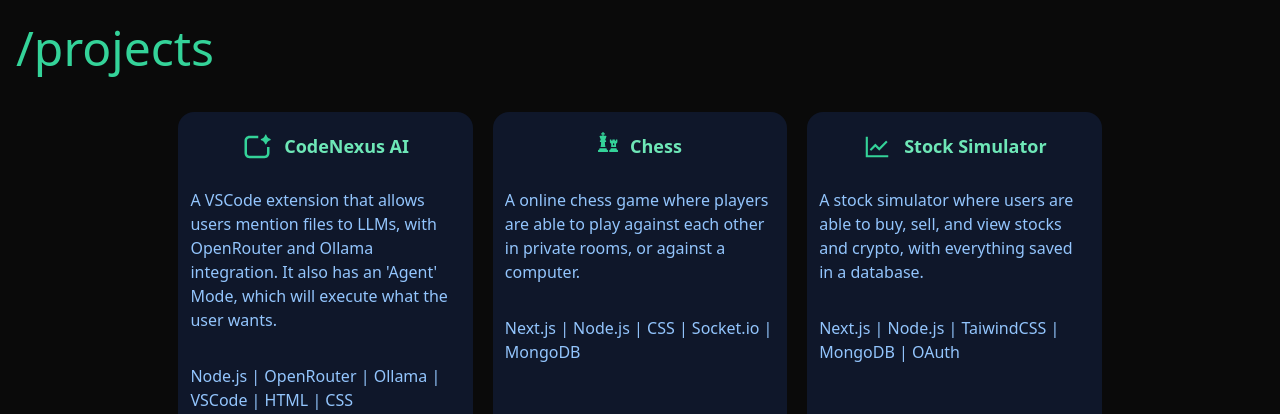
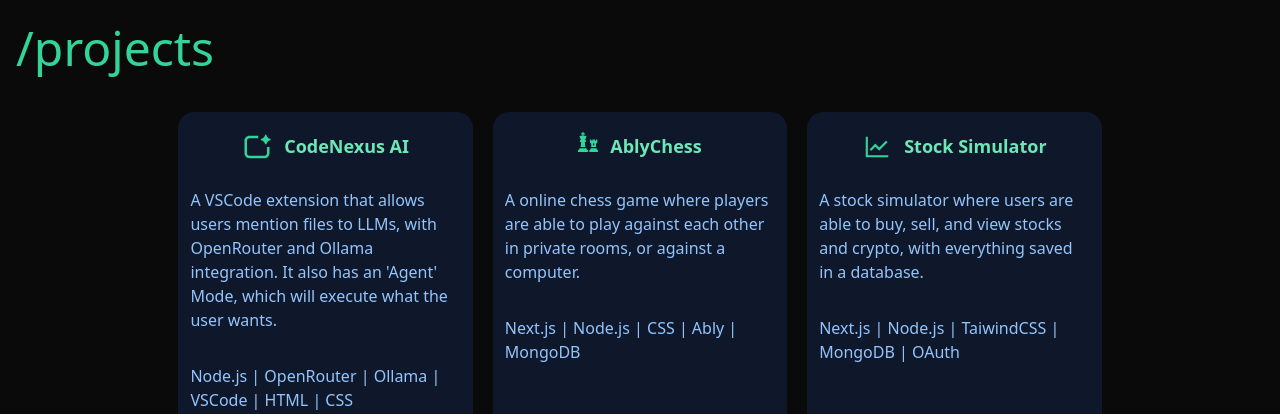
Before and after one commit to omarabdiwali/next-portfolio, a Next.js app: page / in a window 1280 px wide. Shown: the part 860-1274 px from the top of the page. Built offline with nearby package versions, Linux system fonts and the light colour scheme.

Commit message:
updated project

```diff
--- a/components/projects.js
+++ b/components/projects.js
@@ -14,9 +14,9 @@
   },
 
   {
-    title: ["Chess", <FaChess className="text-emerald-400 sm:text-xl text-3xl" key={1} /> ],
-    body: ["A online chess game where players are able to play against each other in private rooms, or against a computer.", "Next.js | Node.js | CSS | Socket.io | MongoDB"],
-    footer: [ "https://github.com/omarabdiwali/next-chess", "https://chess-jtgk.onrender.com" ],
+    title: ["AblyChess", <FaChess className="text-emerald-400 sm:text-xl text-3xl" key={1} /> ],
+    body: ["A online chess game where players are able to play against each other in private rooms, or against a computer.", "Next.js | Node.js | CSS | Ably | MongoDB"],
+    footer: [ "https://github.com/omarabdiwali/ably-chess", "https://ably-chess.vercel.app" ],
   },
 
   {
```
